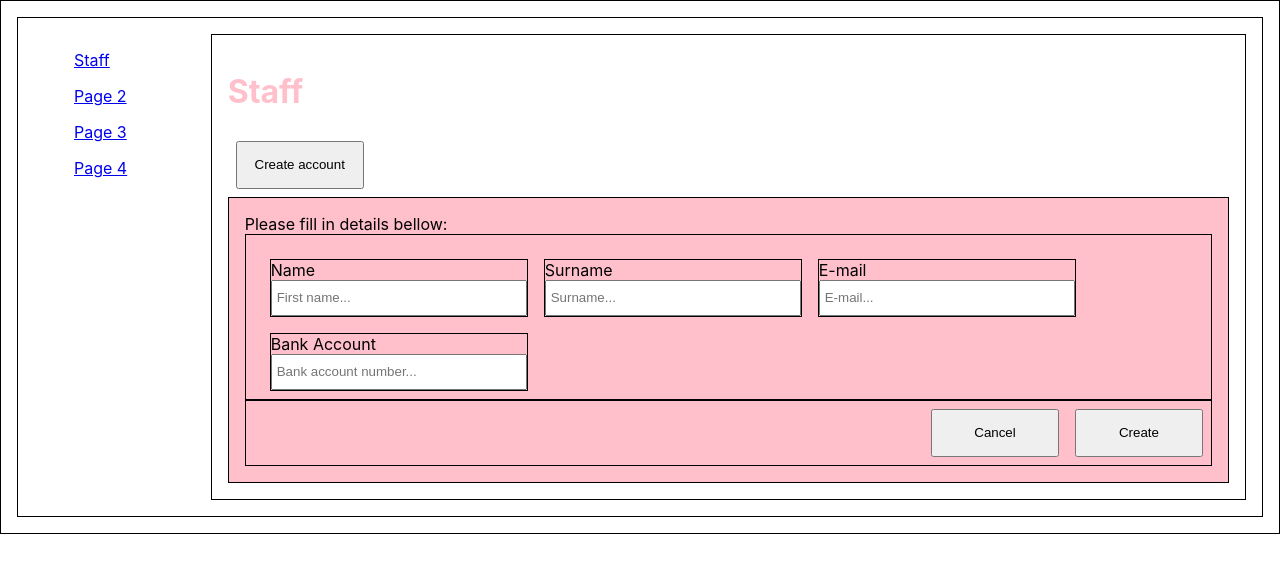
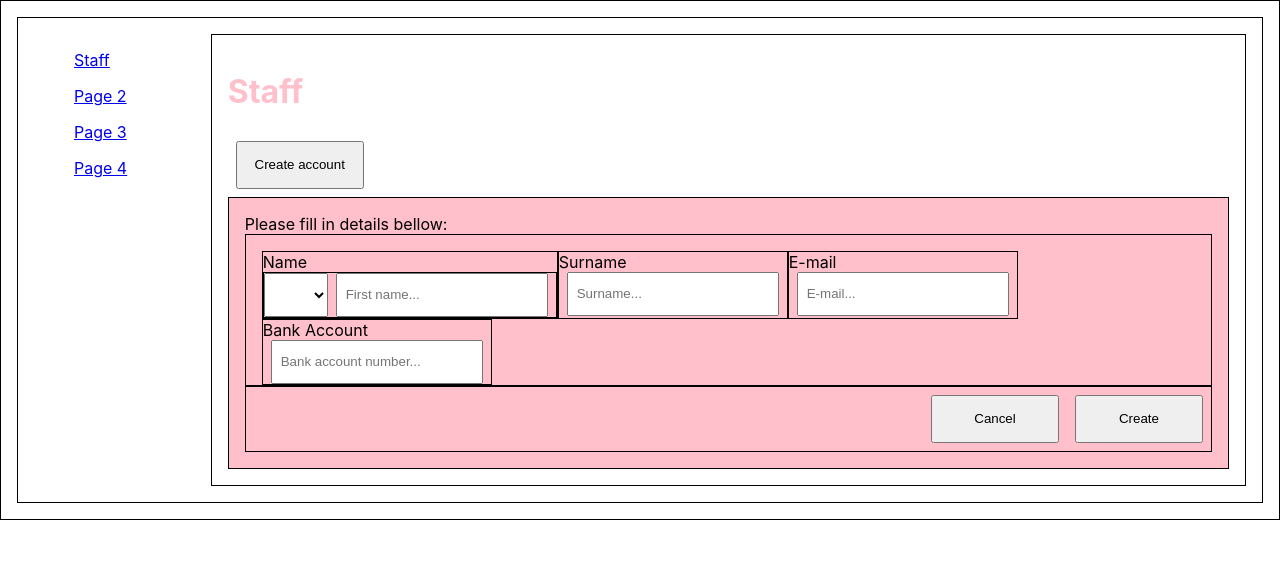
Before and after one commit to justdReas/grupp-projekt, a React (Create React App) app: page / in a window 1280 px wide. Both pictures are taken after a click on the button "Create account". Shown: the top 572 px of the page. Built offline with nearby package versions, Linux system fonts and the light colour scheme.

Commit message:
Updated choices

```diff
--- /dev/null
+++ b/src/componenets/List.js
@@ -0,0 +1 @@
+import React from "react";
--- a/src/componenets/Page1.js
+++ b/src/componenets/Page1.js
@@ -64,8 +64,16 @@ const Page1 = () => {
         <form id="createForm">
           <label>Please fill in details bellow:</label>
           <div id="formDetails">
-            <div className="form-group">
+            <div className="form-name">
               <label htmlFor="name">Name</label>
+              <div className="nameGrp">
+                <select>
+                  <option value=""></option>
+                  <option value="Mr">Mr</option>
+                  <option value="Mrs">Mrs</option>
+                  <option value="Ms">Ms</option>
+                </select>
+
                 <input
                   type="text"
                   id="field"
@@ -76,6 +84,7 @@ const Page1 = () => {
                     setName(event.target.value);
                   }}
                 />
+              </div>
             </div>
 
             <div className="form-group">
--- a/src/componenets/page1.css
+++ b/src/componenets/page1.css
@@ -12,7 +12,12 @@ button {
 
 input {
   height: 2rem;
-  padding: 0 4px;
+  padding: 4px 8px;
+}
+
+#field {
+  margin: 0 0.5rem;
+  width: 12rem;
 }
 
 .buttonsRight {
@@ -36,10 +41,25 @@ input {
 }
 
 .form-group {
-  margin: 0.5rem;
   padding: 0;
   display: flex;
   flex-direction: column;
   flex-wrap: wrap;
-  width: 16rem;
 }
+
+.nameGrp {
+  display: flex;
+  flex-direction: row;
+  padding: 0;
+  margin: 0;
+}
+
+.form-name {
+  padding: 0;
+  margin: 0;
+}
+
+select {
+  width: 4rem;
+  padding: 4px 8px;
+}
```
Lines whose indentation alone changed are shown as unchanged.
